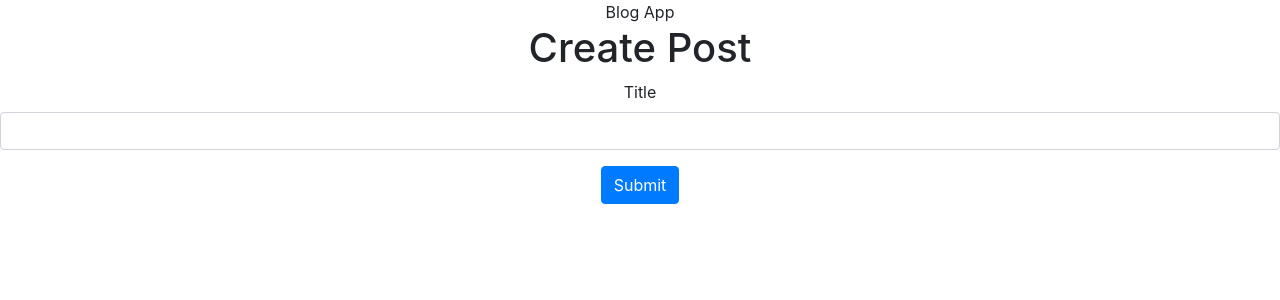
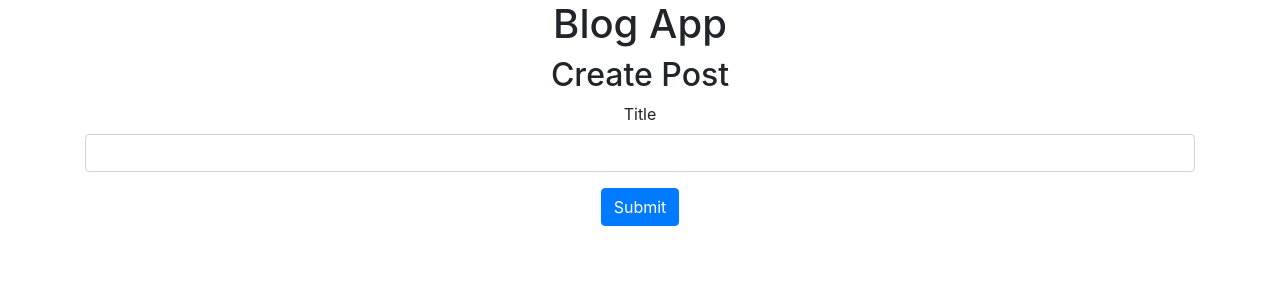
Before and after one commit to GraceWXT/blog-microservices, a React (Create React App) app in the folder client/: page / in a window 1280 px wide. Shown: the top 300 px of the page. Built offline with nearby package versions, Linux system fonts and the light colour scheme; the HTML template or start-up script is replaced by a standard one.

Commit message:
Change title styling

```diff
--- a/client/src/App.js
+++ b/client/src/App.js
@@ -3,9 +3,9 @@ import PostCreate from './PostCreate';
 
 function App() {
   return (
-    <div className="App">
-      Blog App
-      <h1>Create Post</h1>
+    <div className="App container">
+      <h1>Blog App</h1>
+      <h2>Create Post</h2>
       <PostCreate />
     </div>
   );
```
